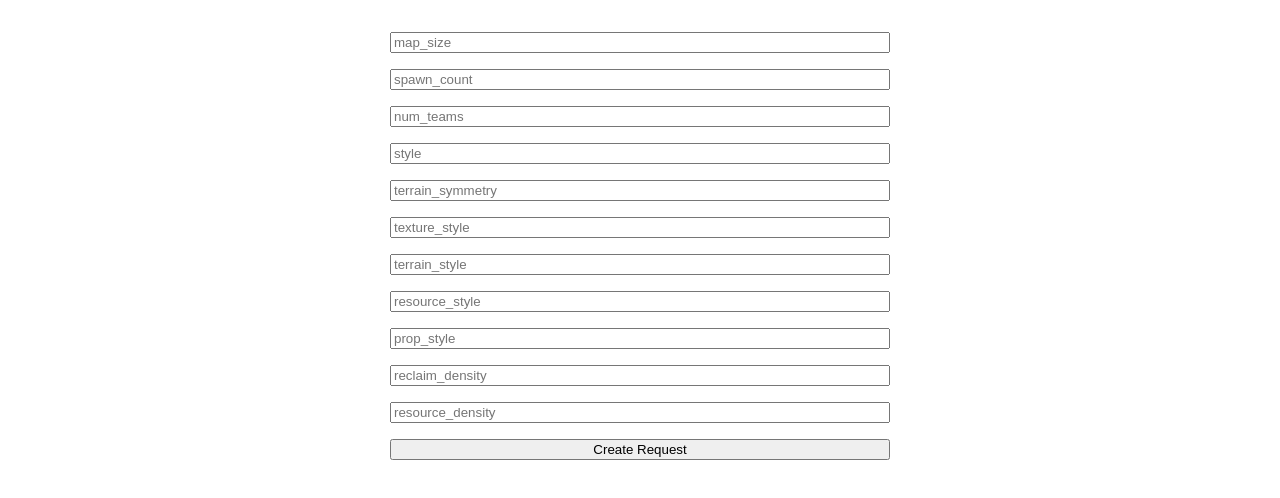
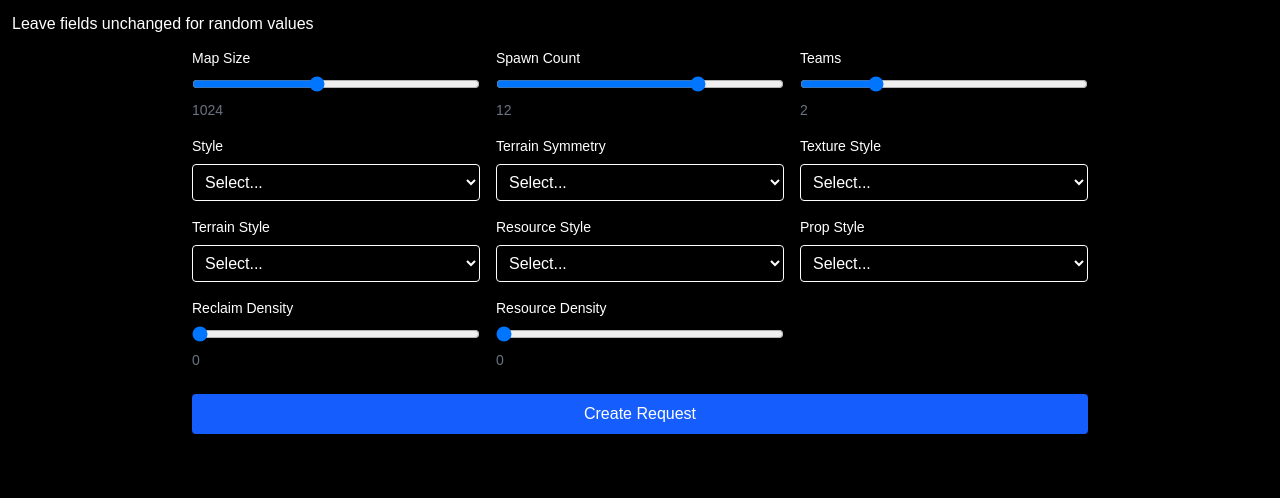
Before and after one commit to FAUSheppy/fa-mapgen-saas, a React (Vite) app in the folder frontend/: page /new in a window 1280 px wide. Shown: the top 498 px of the page. Built offline with nearby package versions, Linux system fonts and the light colour scheme.

Commit message:
feat: many ui updates

```diff
--- /dev/null
+++ b/frontend/postcss.config.js
@@ -0,0 +1,6 @@
+export default {
+  plugins: {
+    "@tailwindcss/postcss": {},
+    autoprefixer: {},
+  },
+}
--- a/frontend/src/components/FilterBar.jsx
+++ b/frontend/src/components/FilterBar.jsx
@@ -1,3 +1,5 @@
+import { FILTERS } from "../constants/filters";
+
 export default function FilterBar({ filters, setFilters }) {
     const update = (field, value) => {
         setFilters((prev) => ({
@@ -7,133 +9,63 @@ export default function FilterBar({ filters, setFilters }) {
     };
 
     return (
-        <div
-            style={{
-                display: "grid",
-                gridTemplateColumns: "repeat(4,1fr)",
-                gap: "1rem",
-            }}
-        >
-            <input
-                placeholder="map_size"
-                value={filters.map_size || ""}
-                onChange={(e) =>
-                    update("map_size", e.target.value)
-                }
-            />
+        <div className="grid grid-cols-1 gap-4 md:grid-cols-2 xl:grid-cols-3">
+            {FILTERS.map((filter) => (
+                <div key={filter.key} className="flex flex-col gap-2">
+                    <label className="text-sm font-medium">
+                        {filter.label}
+                    </label>
 
-            <input
-                type="number"
-                placeholder="spawn_count"
-                value={filters.spawn_count || ""}
-                onChange={(e) =>
-                    update(
-                        "spawn_count",
-                        Number(e.target.value)
-                    )
-                }
-            />
+                    {filter.type === "select" ? (
+                        <select
+                            className="rounded border p-2"
+                            value={filters[filter.key] ?? ""}
+                            onChange={(e) =>
+                                update(
+                                    filter.key,
+                                    e.target.value || undefined
+                                )
+                            }
+                        >
+                            <option value="">Any</option>
 
-            <input
-                type="number"
-                placeholder="num_teams"
-                value={filters.num_teams || ""}
-                onChange={(e) =>
-                    update(
-                        "num_teams",
-                        Number(e.target.value)
-                    )
-                }
-            />
+                            {filter.options.map((option) => (
+                                <option
+                                    key={option}
+                                    value={option}
+                                >
+                                    {option}
+                                </option>
+                            ))}
+                        </select>
+                    ) : (
+                        <>
+                            <input
+                                type="range"
+                                min={filter.min}
+                                max={filter.max}
+                                step={filter.step}
+                                value={
+                                    filters[filter.key] ??
+                                    filter.min
+                                }
+                                onChange={(e) =>
+                                    update(
+                                        filter.key,
+                                        Number(e.target.value)
+                                    )
+                                }
+                                className="w-full"
+                            />
 
-            <input
-                placeholder="style"
-                value={filters.style || ""}
-                onChange={(e) =>
-                    update("style", e.target.value)
-                }
-            />
-
-            <input
-                placeholder="terrain_symmetry"
-                value={filters.terrain_symmetry || ""}
-                onChange={(e) =>
-                    update(
-                        "terrain_symmetry",
-                        e.target.value
-                    )
-                }
-            />
-
-            <input
-                placeholder="texture_style"
-                value={filters.texture_style || ""}
-                onChange={(e) =>
-                    update(
-                        "texture_style",
-                        e.target.value
-                    )
-                }
-            />
-
-            <input
-                placeholder="terrain_style"
-                value={filters.terrain_style || ""}
-                onChange={(e) =>
-                    update(
-                        "terrain_style",
-                        e.target.value
-                    )
-                }
-            />
-
-            <input
-                placeholder="resource_style"
-                value={filters.resource_style || ""}
-                onChange={(e) =>
-                    update(
-                        "resource_style",
-                        e.target.value
-                    )
-                }
-            />
-
-            <input
-                placeholder="prop_style"
-                value={filters.prop_style || ""}
-                onChange={(e) =>
-                    update(
-                        "prop_style",
-                        e.target.value
-                    )
-                }
-            />
-
-            <input
-                type="number"
-                step="0.1"
-                placeholder="reclaim_density"
-                value={filters.reclaim_density || ""}
-                onChange={(e) =>
-                    update(
-                        "reclaim_density",
-                        Number(e.target.value)
-                    )
-                }
-            />
-
-            <input
-                type="number"
-                step="0.1"
-                placeholder="resource_density"
-                value={filters.resource_density || ""}
-                onChange={(e) =>
-                    update(
-                        "resource_density",
-                        Number(e.target.value)
-                    )
-                }
-            />
+                            <div className="text-sm text-gray-500">
+                                {filters[filter.key] ??
+                                    filter.min}
+                            </div>
+                        </>
+                    )}
+                </div>
+            ))}
         </div>
     );
 }
--- /dev/null
+++ b/frontend/src/constants/filters.js
@@ -0,0 +1,183 @@
+export const FILTERS = [
+    {
+        key: "map_size",
+        label: "Map Size",
+        type: "slider",
+        min: 256,
+        max: 2048,
+        step: 64,
+        defaultValue: 1024,
+    },
+    {
+        key: "spawn_count",
+        label: "Spawn Count",
+        type: "slider",
+        min: 2,
+        max: 16,
+        step: 1,
+        defaultValue: 12,
+    },
+    {
+        key: "num_teams",
+        label: "Teams",
+        type: "slider",
+        min: 0,
+        max: 8,
+        step: 1,
+        defaultValue: 2,
+    },
+    {
+        key: "style",
+        label: "Style",
+        type: "select",
+        options: [
+            "BASIC",
+            "BIG_ISLANDS",
+            "CENTER_LAKE",
+            "DROP_PLATEAU",
+            "FLOODED",
+            "HIGH_RECLAIM",
+            "LAND_BRIDGE",
+            "LITTLE_MOUNTAIN",
+            "LOW_MEX",
+            "MOUNTAIN_RANGE",
+            "MULTILEVEL",
+            "ONE_ISLAND",
+            "SMALL_ISLANDS",
+            "VALLEY",
+            "RIVERS",
+            "RIVERS_AND_OCEANS",
+            "FRACTAL_LAND",
+            "FRACTAL_PLATEAU",
+            "FRACTAL_NAVY",
+            "SETONISH",
+            "FORREST_SOMETHING",
+        ],
+    },
+    /*
+    {
+        key: "visibility",
+        label: "Visibility",
+        type: "select",
+        options: ["TOURNAMENT", "BLIND", "UNEXPLORED"],
+    },
+    */
+    {
+        key: "terrain_symmetry",
+        label: "Terrain Symmetry",
+        type: "select",
+        options: [
+            "POINT2",
+            //"POINT3",
+            "POINT4",
+            //"POINT5",
+            "POINT6",
+            //"POINT7",
+            "POINT8",
+            //"POINT9",
+            "POINT10",
+            //"POINT11",
+            "POINT12",
+            //"POINT13",
+            "POINT14",
+            //"POINT15",
+            "POINT16",
+            "XZ",
+            "ZX",
+            "X",
+            "Z",
+            "QUAD",
+            "DIAG",
+            "NONE",
+        ],
+    },
+    {
+        key: "texture_style",
+        label: "Texture Style",
+        type: "select",
+        options: [
+            "BRIMSTONE",
+            "DESERT",
+            "EARLYAUTUMN",
+            "FRITHEN",
+            "MARS",
+            "MOONLIGHT",
+            "PRAYER",
+            "STONES",
+            "SUNSET",
+            "SYRTIS",
+            "WINDINGRIVER",
+            "WONDER",
+            "CRYSTALLINE",
+        ],
+    },
+    {
+        key: "terrain_style",
+        label: "Terrain Style",
+        type: "select",
+        options: [
+            "BASIC",
+            "BIG_ISLANDS",
+            "CENTER_LAKE",
+            "DROP_PLATEAU",
+            "FLOODED",
+            "LAND_BRIDGE",
+            "LITTLE_MOUNTAIN",
+            "MOUNTAIN_RANGE",
+            "ONE_ISLAND",
+            "SMALL_ISLANDS",
+            "VALLEY",
+            "RIVERS",
+            "RIVERS_AND_OCEANS",
+            "FRACTAL_LAND",
+            "FRACTAL_PLATEAU",
+            "FRACTAL_NAVY",
+            "SETONS",
+        ],
+    },
+    {
+        key: "resource_style",
+        label: "Resource Style",
+        type: "select",
+        options: [
+            "BASIC",
+            "LOW_MEX",
+            "WATER_MEX",
+            "HI_MEX_LAND_LOW_MEX_WATER",
+            "ONE_HYDRO_NO_MEX",
+        ],
+    },
+    {
+        key: "prop_style",
+        label: "Prop Style",
+        type: "select",
+        options: [
+            "BASIC",
+            "BOULDER_FIELD",
+            "ENEMY_CIV",
+            "HIGH_RECLAIM",
+            "LARGE_BATTLE",
+            "NAVY_WRECKS",
+            "NEUTRAL_CIV",
+            "ROCK_FIELD",
+            "SMALL_BATTLE",
+            "FORREST_SOMETHING",
+        ],
+    },
+    {
+        key: "reclaim_density",
+        label: "Reclaim Density",
+        type: "slider",
+        min: 0,
+        max: 1,
+        step: 0.01,
+    },
+    {
+        key: "resource_density",
+        label: "Resource Density",
+        type: "slider",
+        min: 0,
+        max: 1,
+        step: 0.01,
+    },
+];
--- /dev/null
+++ b/frontend/src/css/main.css
@@ -0,0 +1,8 @@
+@import "tailwindcss";
+
+body{
+    background-color: black;
+    margin: 0;
+    color: white;
+    font-family: 'Poppins', sans-serif;
+}
--- a/frontend/src/main.jsx
+++ b/frontend/src/main.jsx
@@ -1,6 +1,7 @@
 import React from "react";
 import ReactDOM from "react-dom/client";
 import App from "./App";
+import "./css/main.css"
 
 ReactDOM.createRoot(
   document.getElementById("root")
--- a/frontend/src/pages/NewRequest.jsx
+++ b/frontend/src/pages/NewRequest.jsx
@@ -2,23 +2,19 @@ import { useState } from "react";
 import { useNavigate } from "react-router-dom";
 
 import { createRequest } from "../api";
+import { FILTERS } from "../constants/filters";
 
 export default function NewRequest() {
     const navigate = useNavigate();
 
-    const [form, setForm] = useState({
-        map_size: "",
-        spawn_count: "",
-        num_teams: "",
-        style: "",
-        terrain_symmetry: "",
-        texture_style: "",
-        terrain_style: "",
-        resource_style: "",
-        prop_style: "",
-        reclaim_density: "",
-        resource_density: "",
-    });
+
+    const initialForm = Object.fromEntries(
+        FILTERS.map((f) => [
+            f.key,
+            f.defaultValue ?? null,
+        ])
+    );
+    const [form, setForm] = useState(initialForm);
 
     const update = (field, value) => {
         setForm((prev) => ({
@@ -30,41 +26,105 @@ export default function NewRequest() {
     const submit = async (e) => {
         e.preventDefault();
 
-        const response =
-            await createRequest(form);
+        const response = await createRequest(form);
 
         navigate(
             `/?request-id=${response.data.request_id}`
         );
     };
 
+
     return (
+        <div className="mt-3">
+        <div className="m-3">
+            <h1>Leave fields unchanged for random values</h1>
+        </div>
         <form
             onSubmit={submit}
-            style={{
-                display: "grid",
-                gap: "1rem",
-                maxWidth: "500px",
-                margin: "2rem auto",
-            }}
+            className="mx-auto grid max-w-4xl gap-6"
         >
-            {Object.keys(form).map((field) => (
-                <input
-                    key={field}
-                    placeholder={field}
-                    value={form[field]}
+            <div className="grid gap-4 md:grid-cols-2 xl:grid-cols-3">
+                {FILTERS.map((filter) => (
+                    <div
+                        key={filter.key}
+                        className="flex flex-col gap-2"
+                    >
+                        <label className="text-sm font-medium">
+                            {filter.label}
+                        </label>
+
+                        {filter.type === "select" ? (
+                            <select
+                                className="rounded border p-2"
+                                value={
+                                    form[filter.key] ?? ""
+                                }
                                 onChange={(e) =>
                                     update(
-                            field,
+                                        filter.key,
                                         e.target.value
                                     )
                                 }
+                            >
+                                <option value="">
+                                    Select...
+                                </option>
+
+                                {filter.options.map(
+                                    (option) => (
+                                        <option
+                                            key={option}
+                                            value={option}
+                                        >
+                                            {option}
+                                        </option>
+                                    )
+                                )}
+                            </select>
+                        ) : (
+                            <>
+                                <input
+                                    type="range"
+                                    min={filter.min}
+                                    max={filter.max}
+                                    step={filter.step}
+                                    value={
+                                        form[
+                                            filter.key
+                                        ] ??
+                                        filter.min
+                                    }
+                                    onChange={(e) =>
+                                        update(
+                                            filter.key,
+                                            Number(
+                                                e.target
+                                                    .value
+                                            )
+                                        )
+                                    }
+                                    className="w-full"
                                 />
+
+                                <div className="text-sm text-gray-500">
+                                    {form[
+                                        filter.key
+                                    ] ??
+                                        filter.min}
+                                </div>
+                            </>
+                        )}
+                    </div>
                 ))}
+            </div>
 
-            <button type="submit">
+            <button
+                type="submit"
+                className="rounded bg-blue-600 px-4 py-2 text-white"
+            >
                 Create Request
             </button>
         </form>
+    </div>
     );
 }
```
Also changed, not shown: frontend/package.json (+7 -1 lines), frontend/src/components/MapCard.jsx (+21 -3 lines), 2 other files (tests, documents, lock files or other folders). Lines whose indentation alone changed are shown as unchanged.
